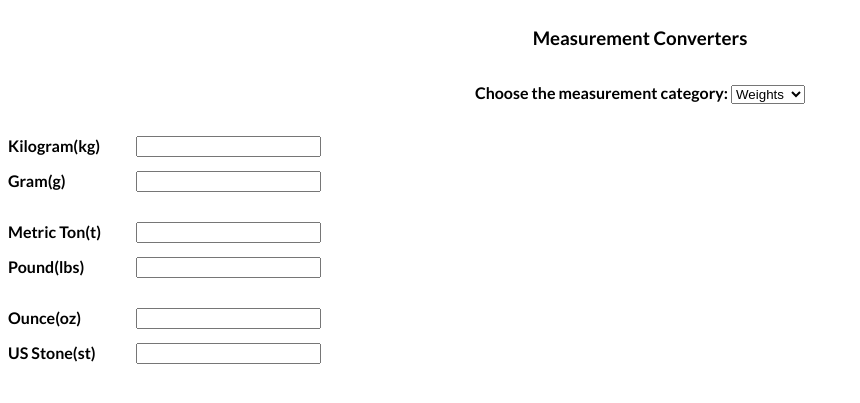
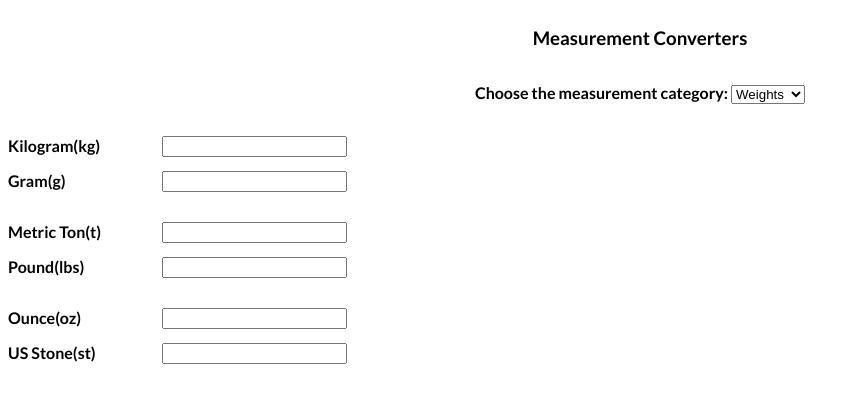
Before and after one commit to cqlijingwei/cqlijingwei.github.io, a PHP site: the page made by professional experience/web development/part4/tool1/index.html in a window 1280 px wide. Shown: the top 403 px of the page, without its empty margins (0-860 px from the left). Run offline with PHP 8.4, Linux system fonts and the light colour scheme; some libraries are stand-ins or nearby versions.

Commit message:
Add files via upload

```diff
--- a/professional experience/web development/part4/main.css
+++ b/professional experience/web development/part4/main.css
@@ -9,6 +9,10 @@ html, body {
 a {
   color: blue;
   text-decoration: none;
+}
+
+.document {
+  width: 88%;
 }
 
 .page-banner {
@@ -237,7 +241,7 @@ p {
 
 .unitLeft input, .unitMid input, .unitRight input {
   float: right;
-  margin-right: 5em;
+  margin-right: 3em;
 }
 
 footer {
```
